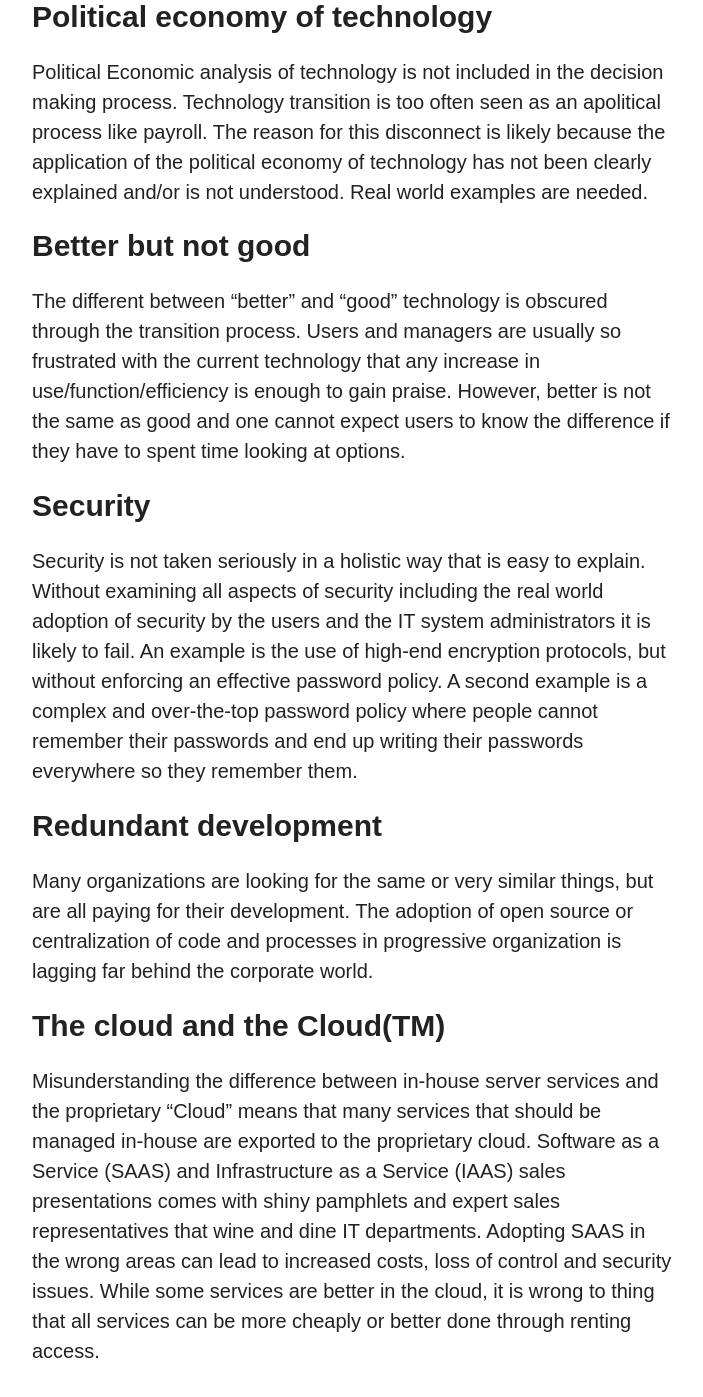
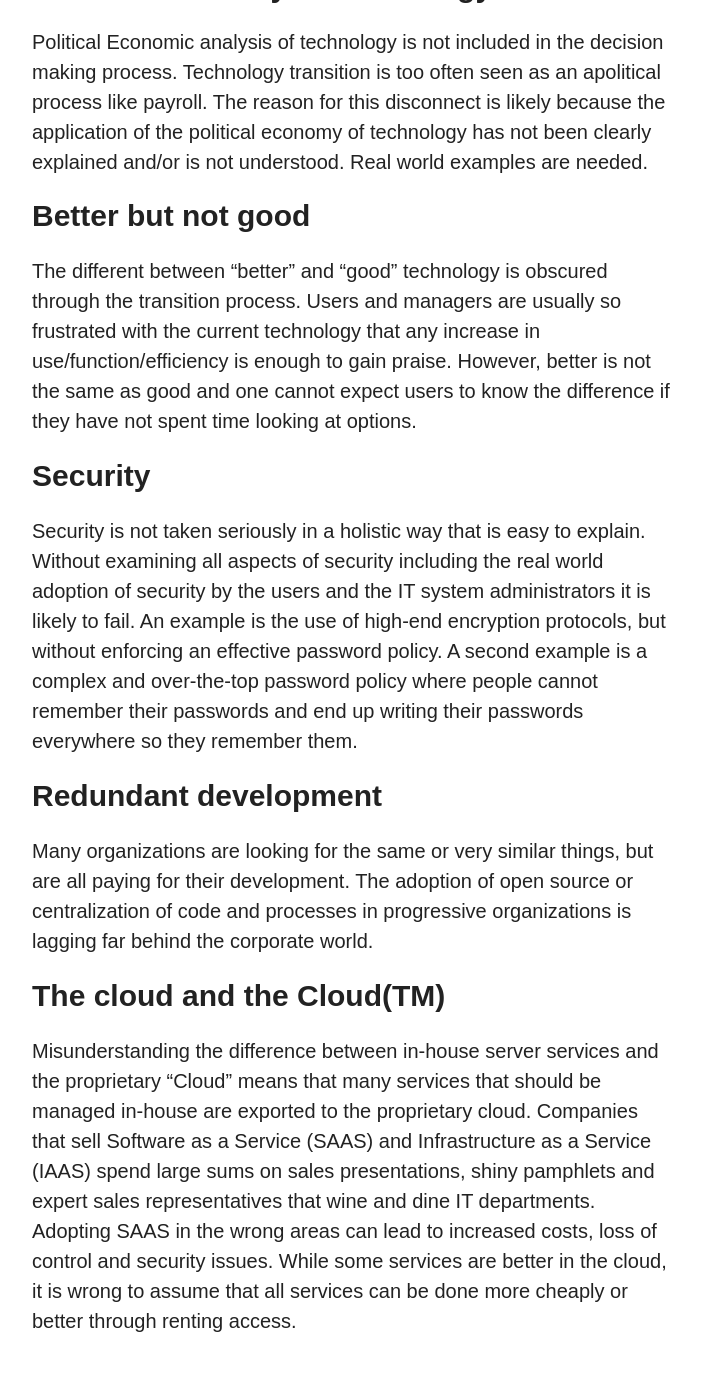
Before and after one commit to citizenspress/citizenspress.github.io, a Jekyll site: the page built from _posts/2015-01-18-Tech-Transfer.md, in a window 1280 px wide and 1400 px high, scrolled down 2306 px. Shown: the top 1397 px of the window, without its empty margins (318-1021 px from the left). Built offline with Jekyll 4.4.1, drawn with Linux system fonts in a browser that asks for light colours; nearby versions of some CDN libraries; comment, search, counter and statistics services are not loaded; some of the changed text lies outside the part shown.

Commit message:
correction with SG's suggestions

```diff
--- a/_posts/2015-01-18-Tech-Transfer.md
+++ b/_posts/2015-01-18-Tech-Transfer.md
@@ -10,11 +10,11 @@
 share: true
 ---
 
-It seems like every week I hear of another progressive organization making the transition to new technologies, be they new software, hardware or processes. The feedback I receive from folks enduring this transition tends to be mostly that these moves are frustrating, time consuming and costly. So, I have been thinking a lot lately about how progressive organizations can make this transition more easily without undermining their progressive values.
+It seems like every week I hear of another progressive organization making a large, organization-wide transition to newer technology. The feedback I receive from folks enduring this transition tends to be mostly that these moves are frustrating, time consuming and costly. So, I have been thinking a lot lately about how progressive organizations can make this transition more easily without undermining their progressive values.
 
-I think that these things are important is that I see an increasing number of organizations spend obscene amounts of resources and money on technology only to see the implementation fail.
+I think that these things are important as I see an increasing number of organizations spend obscene amounts of resources and money on technology transition -- only to see the implementation fail.
 
-At a time where our organizations are under attack, it is hardly something that we can manage to waste resources on. This is especially the case when one considers that most of our organizations are mainly services organizations of information workers and organizers.
+At a time where our progressive organizations are under attack, it is hardly something that we can stand to waste resources on. This is especially the case when one considers that most of our organizations are mainly services organizations of information workers and organizers.
 
 This is a starting list if issues I have kept track of from various conversations over the years. I will try to expand on them later.
 
@@ -44,7 +44,7 @@
 
 #Better but not good
 
-The different between "better" and "good" technology is obscured through the transition process. Users and managers are usually so frustrated with the current technology that any increase in use/function/efficiency is enough to gain praise. However, better is not the same as good and one cannot expect users to know the difference if they have to spent time looking at options.
+The different between "better" and "good" technology is obscured through the transition process. Users and managers are usually so frustrated with the current technology that any increase in use/function/efficiency is enough to gain praise. However, better is not the same as good and one cannot expect users to know the difference if they have not spent time looking at options.
 
 #Security
 
@@ -52,8 +52,8 @@
 
 #Redundant development
 
-Many organizations are looking for the same or very similar things, but are all paying for their development. The adoption of open source or centralization of code and processes in progressive organization is lagging far behind the corporate world.
+Many organizations are looking for the same or very similar things, but are all paying for their development. The adoption of open source or centralization of code and processes in progressive organizations is lagging far behind the corporate world.
 
 #The cloud and the Cloud(TM)
 
-Misunderstanding the difference between in-house server services and the proprietary "Cloud" means that many services that should be managed in-house are exported to the proprietary cloud. Software as a Service (SAAS) and Infrastructure as a Service (IAAS) sales presentations comes with shiny pamphlets and expert sales representatives that wine and dine IT departments. Adopting SAAS in the wrong areas can lead to increased costs, loss of control and security issues. While some services are better in the cloud, it is wrong to thing that all services can be more cheaply or better done through renting access.
+Misunderstanding the difference between in-house server services and the proprietary "Cloud" means that many services that should be managed in-house are exported to the proprietary cloud. Companies that sell Software as a Service (SAAS) and Infrastructure as a Service (IAAS) spend large sums on sales presentations, shiny pamphlets and expert sales representatives that wine and dine IT departments. Adopting SAAS in the wrong areas can lead to increased costs, loss of control and security issues. While some services are better in the cloud, it is wrong to assume that all services can be done more cheaply or better through renting access.
```
